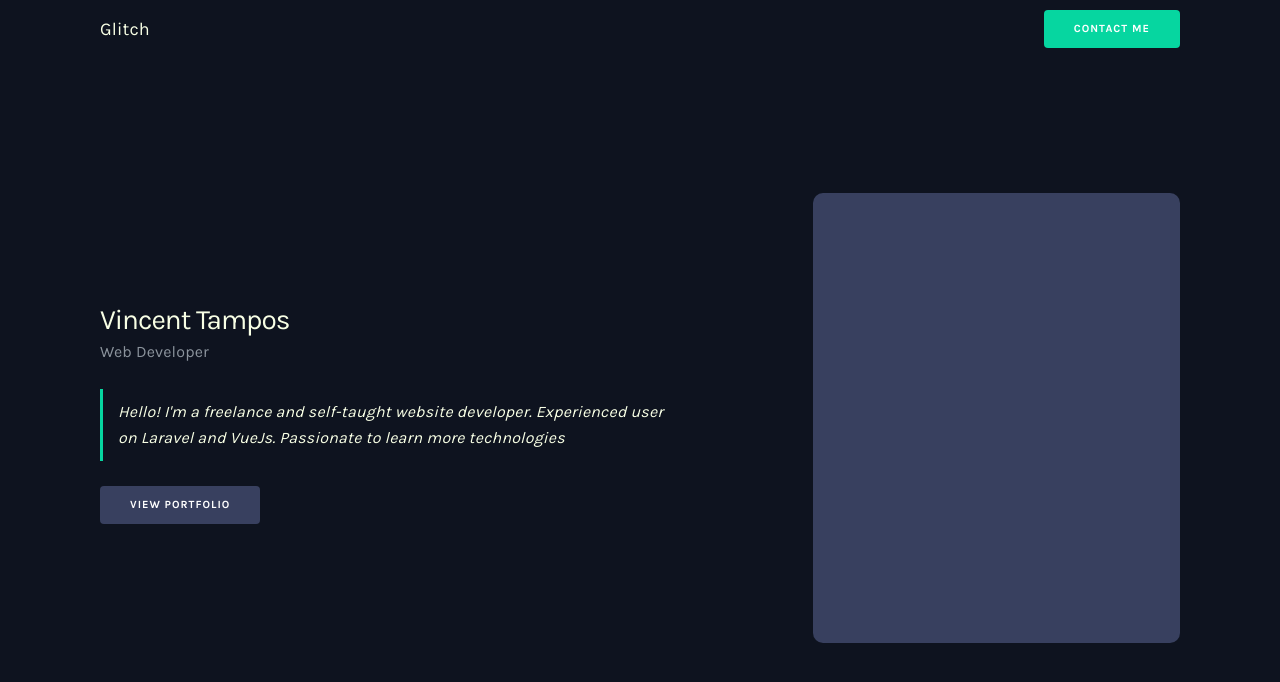
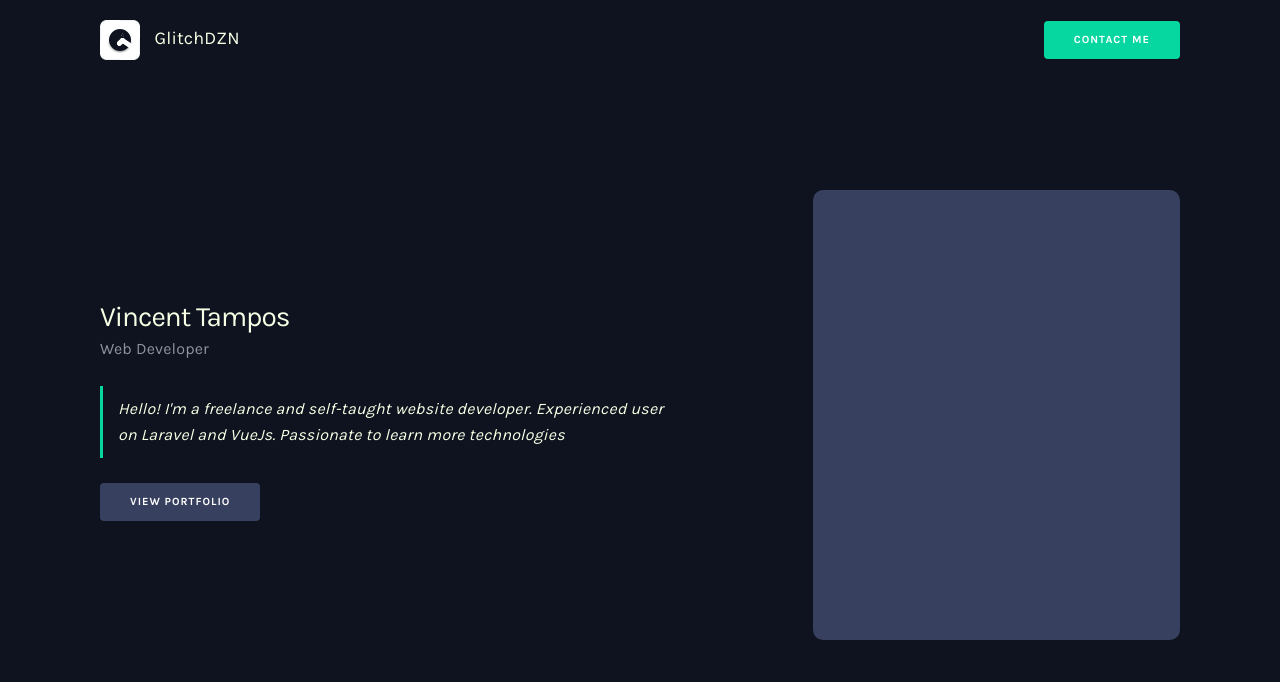
Before and after one commit to glitchcodes/portfolio, a Nuxt app: page / in a window 1280 px wide. Shown: the top 682 px of the page. Built offline with nearby package versions, Linux system fonts and the light colour scheme.

Commit message:
Add Logo to navbar

```diff
--- a/layouts/default.vue
+++ b/layouts/default.vue
@@ -2,7 +2,10 @@
     <div>
         <div class="navbar">
             <div class="container">
-                <div class="navbar--brand">Glitch</div>
+                <div class="navbar--brand">
+                    <img src="/logo-navbar.png" alt="GlitchDZN Logo">
+                    GlitchDZN
+                </div>
                 <ul class="navbar--links">
                     <li class="navbar--item">
                         <a class="button button-primary" href="#">Contact Me</a>
@@ -17,11 +20,17 @@
 <style scoped lang="scss">
 .navbar {
     font-size: 18px;
-    padding: 1rem;
+    padding: 2rem;
     margin-bottom: 1rem;
     > .container {
         display: flex;
         align-items: center;
+    }
+    .navbar--brand {
+        img {
+            vertical-align: middle;
+            margin-right: 10px;
+        }
     }
     .navbar--links, .navbar--item a {
         margin: 0;
--- a/pages/index.vue
+++ b/pages/index.vue
@@ -17,7 +17,7 @@
                 </div>
             </div>
             <transition name="slide-right" mode="out-in">
-                <div v-if="show" class="column column-34 column-offset-10"></div>
+                <div v-if="show" class="column column-34 column-offset-10" />
             </transition>
         </div>
     </div>
@@ -44,7 +44,7 @@ export default {
     .homepage {
         .row {
             align-items: center;
-            height: calc(100vh - 10rem);
+            height: calc(100vh - 15rem);
         }
         .column {
             height: 45rem;
```
Also changed, not shown: static/README.md (deleted), static/logo-navbar.png (added).
